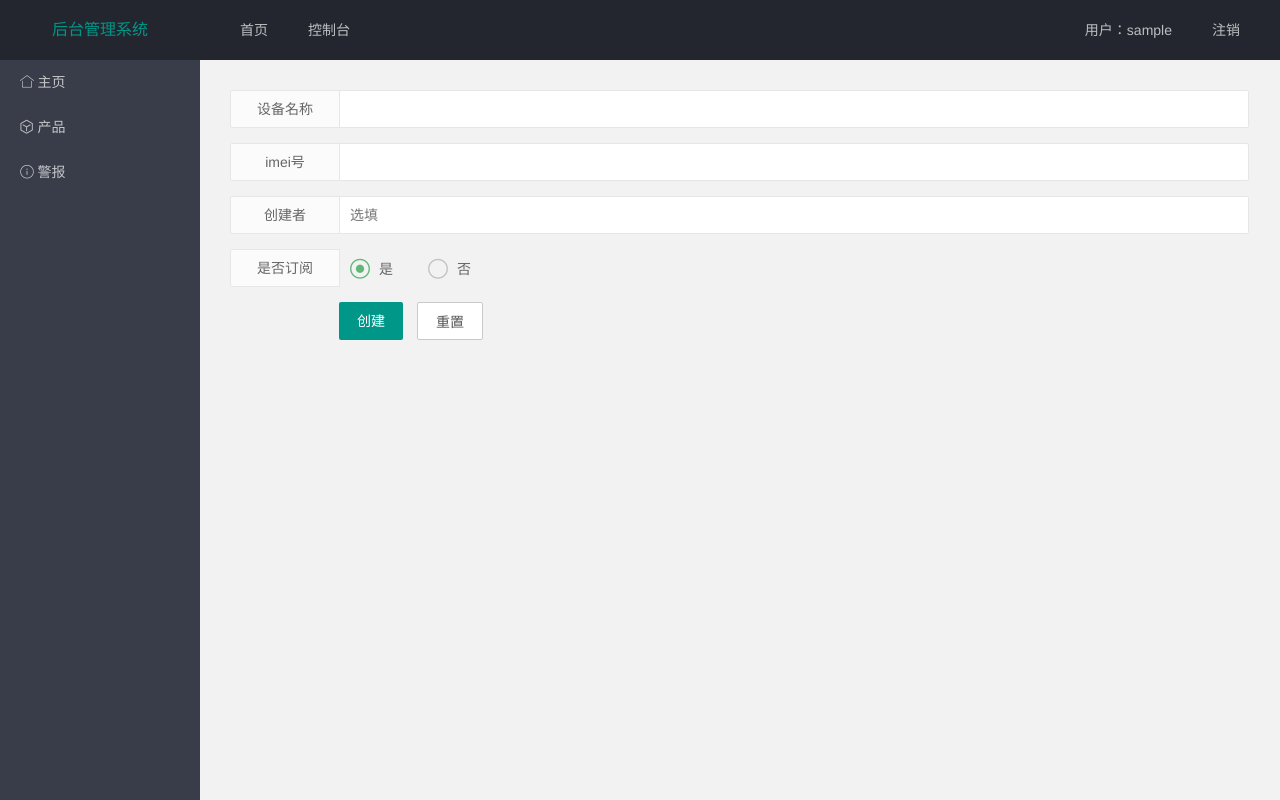
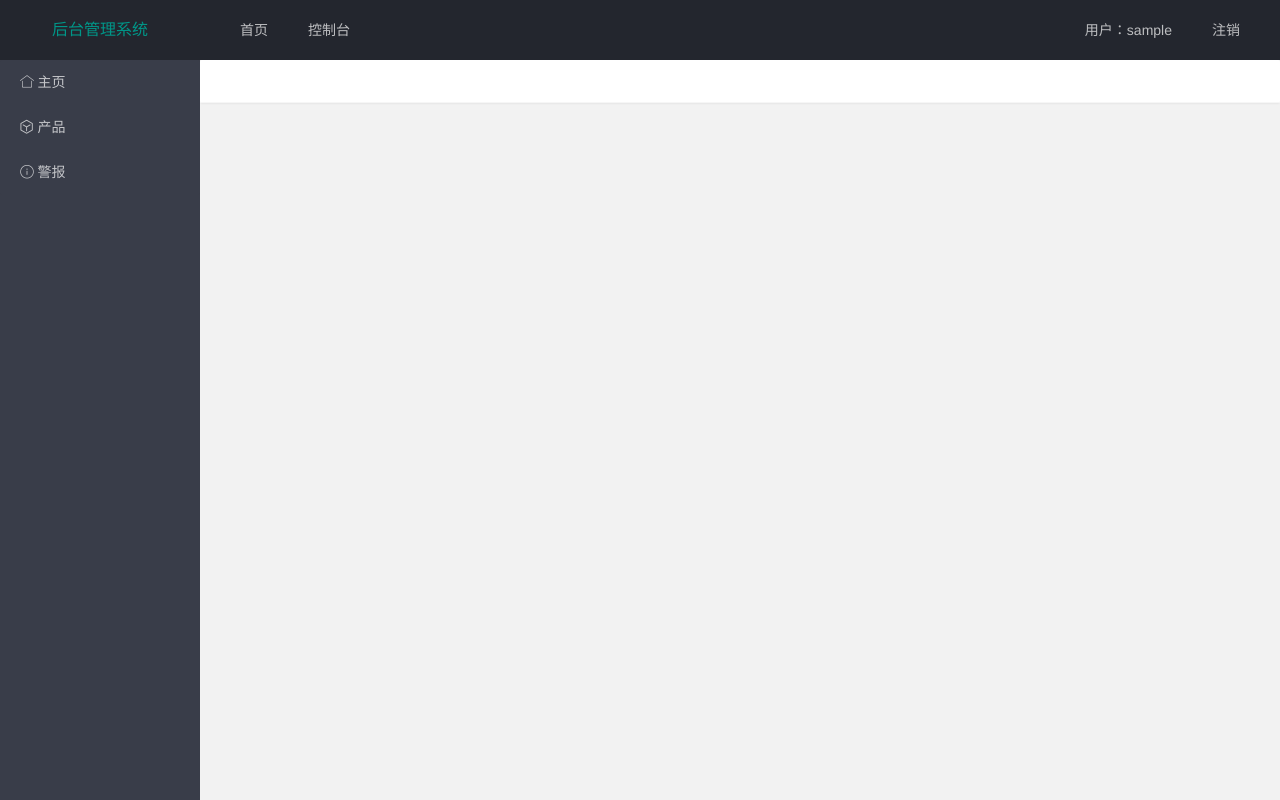
Before and after one commit to 1icheng9ian/flask-manage-system, a Flask app: template templates/product/new_device.html in a window 1280 px wide. Run offline with Flask 2, Linux system fonts and the light colour scheme; the template is opened without the code that fills it: most values are stand-ins (such as "Sample title", 1, 10 or a date in 2020); a database or web service that is not in the repository returns one stand-in record (values such as "Sample title"); parts of the project's set-up code (start-up, migrations or seed data) failed here and were passed over.

Commit message:
添加了一些注释

```diff
--- a/config.py
+++ b/config.py
@@ -5,7 +5,7 @@ class BaseConfig:
     '''
     通用配置
     '''
-    DEBUG       = True # 调试
+    DEBUG       = True # 允许调试，在正式平台上需要关闭
     SECRET_KEY  = 'this is a secret key!'   # session
 
 Config = {
--- a/models.py
+++ b/models.py
@@ -1,5 +1,6 @@
 '''
 Database: Mongodb
+涉及到数据库操作的函数
 '''
 from pymongo import MongoClient
 from apis import aep_device_management
@@ -62,34 +63,6 @@ def UpdateAllDevice(appKey:str, appSecret:int):
             else:
                 pass
 
-def QueryProduct(productId:int, keywords:str):
-    '''
-    查询指定产品
-    支持产品id和产品名关键词查询
-    '''
-    coll_product = Connect('product')
-    r = list(coll_product.find({'$or': [{'productId': productId}, {'productName': {'$regex': keywords}}]}))
-    if r == []:
-        return "无结果"
-    else:
-        return r
-
-def ProductList():
-    '''
-    产品列表
-    '''
-    coll_product = Connect('product')
-    r = coll_product.find({},{'_id': 0, 'productId': 1, 'productName': 1, 'createTime': 1, 'deviceCount': 1, 'thirdTypeValue': 1})
-    return r
-
-def DeviceList():
-    '''
-    设备列表
-    '''
-    coll_device = Connect('device')
-    r = coll_device.find({},{'_id': 0, 'deviceName': 1, 'deviceId':1, 'productId': 1, 'createTime': 1, 'onlineAt': 1, 'updateTime': 1})
-    return r
-
 def UpdateEvent(appKey:str, appSecret:str):
     '''
     事件入库
@@ -116,22 +89,14 @@ def UpdateEvent(appKey:str, appSecret:str):
                 else:
                     pass
 
-def EventList():
-    coll_event = Connect('event')
-    r = coll_event.find({},{'_id': 0, 'eventContent': 1, 'createTime': 1})
-    return r
-
-
-def RemoveDevice(deviceId:str):
+def QueryProduct(productId:int, keywords:str):
     '''
-    根据设备id删除设备
-    '''
-    coll_device = Connect('device')
-    coll_device.delete_one({'deviceId': deviceId})
-
-def RemoveProduct(productId:int):
-    '''
-    删除产品，前提是该产品下无设备
+    查询指定产品
+    支持产品id和产品名关键词查询
     '''
     coll_product = Connect('product')
-    coll_product.delete_one({'productId': productId})
+    r = list(coll_product.find({'$or': [{'productId': productId}, {'productName': {'$regex': keywords}}]}))
+    if r == []:
+        return "无结果"
+    else:
+        return r
--- a/templates/product/alarm.html
+++ b/templates/product/alarm.html
@@ -4,6 +4,7 @@
 <div class="layui-body" style="background-color: #f7fbff;">
   <div class="layui-tab-content">
     <ul class="layui-timeline">
+      <!-- 这里的 events 传递路由中的数据 -->
       {% for event in events %}
       <li class="layui-timeline-item">
         <i class="layui-icon layui-icon-fire"></i>
--- a/templates/product/new_device.html
+++ b/templates/product/new_device.html
@@ -1,41 +1,10 @@
 {% extends 'base.html' %}
 {% block body_part %}
 <div class="layui-body">
-    <div class="layui-fluid" style="padding: 15px;">
-        <form class="layui-form layui-form-pane" method="POST" style="padding: 15px;">
-            <div class="layui-form-item">
-              <label class="layui-form-label">设备名称</label>
-              <div class="layui-input-block">
-                <input type="text" name="name" required  lay-verify="required" autocomplete="off" class="layui-input">
-              </div>
-            </div>
-            <div class="layui-form-item">
-                <label class="layui-form-label">imei号</label>
-                <div class="layui-input-block">
-                  <input type="text" name="imei" required  lay-verify="required" autocomplete="off" class="layui-input">
-                </div>
-            </div>
-            <div class="layui-form-item">
-                <label class="layui-form-label">创建者</label>
-                <div class="layui-input-block">
-                  <input type="text" name="operator" autocomplete="off" placeholder="选填" class="layui-input">
-                </div>
-            </div>
-            <div class="layui-form-item">
-                <label class="layui-form-label">是否订阅</label>
-                <div class="layui-input-block">
-                  <input type="radio" name="autosub" value="0" title="是" checked="">
-                  <input type="radio" name="autosub" value="1" title="否">
-                </div>
-            </div>
-            <div class="layui-form-item">
-              <div class="layui-input-block">
-                <button class="layui-btn" lay-submit>创建</button>
-                <button type="reset" class="layui-btn layui-btn-primary">重置</button>
-              </div>
-            </div>
-        </form>
-      </div>
+  <div class="layui-card">
+    <div class="layui-card-header">
+
     </div>
+  </div>
 </div>
 {% endblock %}
--- a/views.py
+++ b/views.py
@@ -18,10 +18,14 @@ from time import strftime, localtime
 
 
 app = Flask(__name__)
+# config.py 中的 debug 模式在正式平台上需要关闭
 app.config.from_object(Config['base'])
 
 @app.route('/')
 def index():
+    '''
+    导航页；有几张图片在这里轮播
+    '''
     return render_template('index.html')
 
 @app.route('/login', methods=['GET', 'POST'])
@@ -31,11 +35,14 @@ def login():
     else:
         appKey = request.form.get('username')
         appSecret = request.form.get('password', type=str, default=None)
+        # session 存储 appKey 和 appSecret 后续可以继续使用
         session['appKey'] = appKey
         session['appSecret'] = appSecret
         session.permanent = True
         return redirect(url_for('home'))
 
+# 上下文处理器：
+# 返回的结果可以作为全局可访问的变量
 @app.context_processor
 def keeplog():
     user = session.get('appKey')
@@ -46,6 +53,9 @@ def keeplog():
 
 @app.route('/logout')
 def logout():
+    '''
+    点击注销后要清除 session
+    '''
     session.clear()
     return redirect(url_for('index'))
 
@@ -64,6 +74,7 @@ def update():
 
 @app.context_processor
 def refresh():
+    # 显示设备数量和产品数量
     product_count = itemCount('product')
     device_count = itemCount('device')
     return {'productCount': product_count, 'deviceCount': device_count}
@@ -72,11 +83,16 @@ def refresh():
 def product():
     coll_product = Connect('product')
     data = list(coll_product.find({}, {'_id': 0, 'productId': 1, 'productName': 1, 'createTime': 1, 'deviceCount': 1, 'thirdTypeValue': 1}))
+    # data 的类型是 mongo cursor (游标)
+    # cursor 不是查询结果，而是查询返回的接口，通过它可以逐条读取
+    # 将时间戳转为本地时间
     for i in data:
         i['createTime'] = strftime('%Y/%m/%d %H:%M:%S', localtime(i['createTime'] / 1000))
+    # 返回的路由页面，这个页面需要返回数据
     return render_template('/product/product.html', products=data)
 
-
+# < > 中是动态路由
+# int 限制了 productId 的类型
 @app.route('/device/<int:productId>', methods=['GET'])
 def device(productId):
     coll_device = Connect('device')
@@ -87,6 +103,9 @@ def device(productId):
 
 @app.route('/device/newdevice')
 def newdevice():
+    '''
+    创建新的设备
+    '''
     return render_template('/product/new_device.html')
 
 @app.route('/alarm')
@@ -95,7 +114,11 @@ def alarm():
     appSecret = session.get('appSecret')
     # UpdateEvent(appKey, appSecret)
     coll_event = Connect('event')
+    # 匹配查询
+    # 后续：
+    # 添加一个选项，可以选择消息类型
     data = list(coll_event.find({'eventContent': {'$regex': '"smoke_state":1'}}, {'_id': 0, 'imei': 1, 'eventContent': 1, 'createTime': 1}))
+    # 出现结果为空，需要填充一个空值的返回值
     if not data:
         data = [{"imei": "暂无", "eventContent": "-", "createTime": "-"}]
     else:
@@ -103,5 +126,9 @@ def alarm():
             i['createTime'] = strftime('%Y/%m/%d %H:%M:%S', localtime(i['createTime'] / 1000))
     return render_template('/product/alarm.html', events = data)
 
+@app.errorhandler(404)
+def page_not_found(error):
+    return render_template('404.html'), 404
+
 if __name__ == "__main__":
     app.run(host='127.0.0.1', port=8000)
```
Also changed, not shown: templates/product/device.html (+15 -3 lines), templates/product/event.html (+1 -28 lines), templates/product/product.html (+17 -5 lines).
